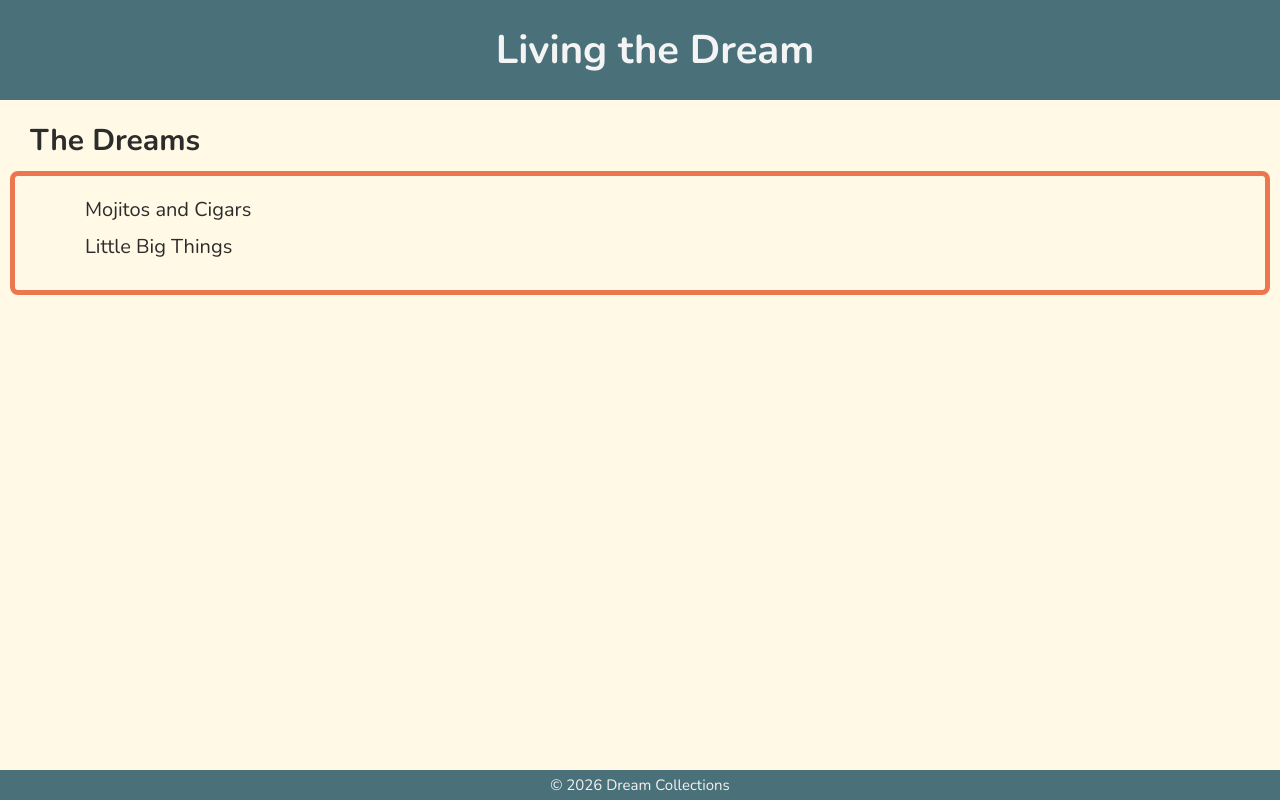
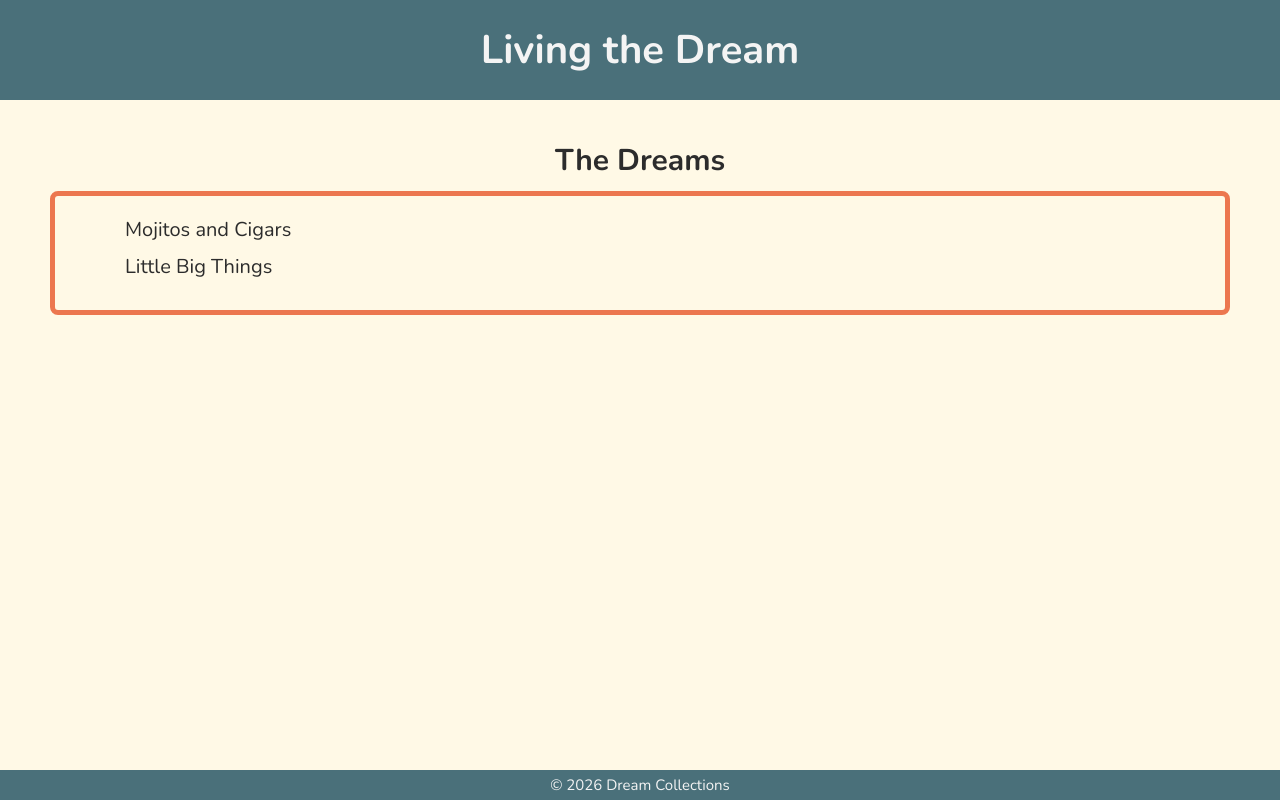
Before and after one commit to Mahone5/autoethnography, a plain HTML site: page index.html in a window 1280 px wide. Drawn offline with nearby package versions, Linux system fonts and the light colour scheme.

Commit message:
Clean code reduntancies

```diff
--- a/css/style.css
+++ b/css/style.css
@@ -44,7 +44,6 @@ header {
 
 h1 {
   font-size: 4rem;
-  margin-left: 3rem;
 }
 
 nav {
@@ -75,7 +74,7 @@ nav ul li a:hover {
 
 .dream-title {
   /*margin-bottom: 2rem;*/
-  margin-left: 3rem;
+  text-align: center;
   font-size: 3rem;
 }
 
@@ -91,6 +90,11 @@ nav ul li a:hover {
 
 .post-main {
   margin: 3rem;
+
+}
+
+.index-main {
+  margin: 4rem;
 }
 
 article ul {
@@ -137,9 +141,18 @@ article .orange-border {
   border: 0.5rem solid rgba(232, 87, 42, 0.8);
   border-radius: 8px;
   padding: 2rem 4rem;
+
 }
 
 .orange-border {
+  margin: 1rem;
+  border: 0.5rem solid rgba(232, 87, 42, 0.8);
+  border-radius: 8px;
+  padding: 2rem 4rem;
+
+}
+
+.index-orange-border {
   margin: 1rem;
   border: 0.5rem solid rgba(232, 87, 42, 0.8);
   border-radius: 8px;
@@ -224,4 +237,10 @@ footer a:hover {
   nav ul li {
     margin-right: 1.5rem;
   }
+
+  @media (max-width: 800px) {
+  article .content {
+    text-align: left;
+  }
 }
+}
--- a/index.html
+++ b/index.html
@@ -13,9 +13,9 @@
         <h1>Living the Dream</h1>
 
       </header>
-      <main>
+      <main class="index-main">
         <h2 class="dream-title">The Dreams</h2>
-        <section class="orange-border">
+        <section class="index-orange-border">
           <article>
             <ul class="post-titles">
               <li><a href="posts/post1.html">Mojitos and Cigars</a></li>
```
